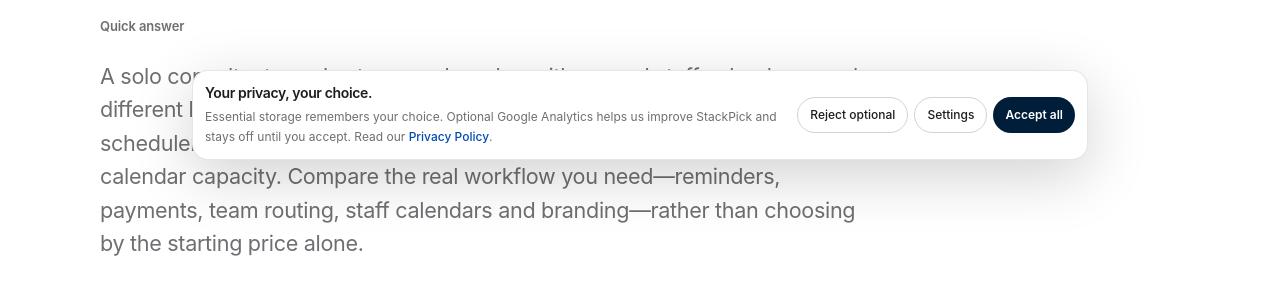
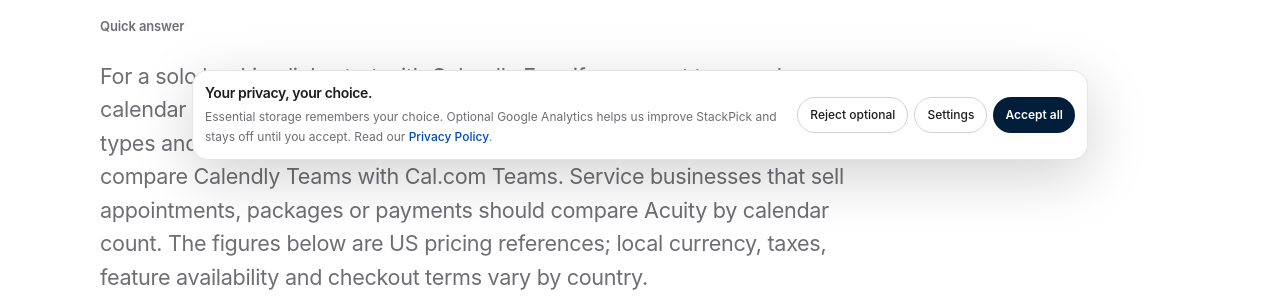
Before and after one commit to LinukaBandara/StackPick, a Next.js app: page /best/appointment-scheduling-software-pricing in a window 1280 px wide. Shown: the part 616-916 px from the top of the page. Built offline with nearby package versions, Linux system fonts and the light colour scheme; no server answers.

Commit message:
Make pricing guide quick answer more actionable

```diff
--- a/app/best/appointment-scheduling-software-pricing/page.tsx
+++ b/app/best/appointment-scheduling-software-pricing/page.tsx
@@ -25,7 +25,7 @@ export default function Page() {
         <p className="sp-eyebrow">Software pricing · Updated October 19, 2026</p>
         <h1 className="sp-display mt-4 max-w-4xl">Appointment scheduling software pricing: compare the cost of bookings</h1>
         <p className="sp-eyebrow mt-6">Quick answer</p>
-        <p className="sp-body-large mt-6 max-w-3xl">A solo consultant, a sales team and a salon with several staff calendars need different booking features. This comparison separates per-user meeting schedulers from appointment-business platforms that price by account and calendar capacity. Compare the real workflow you need—reminders, payments, team routing, staff calendars and branding—rather than choosing by the starting price alone.</p>
+        <p className="sp-body-large mt-6 max-w-3xl">For a solo booking link, start with Calendly Free if one event type and one calendar are enough, or compare Cal.com Individual if you need more event types and calendar connections. Teams needing round-robin routing should compare Calendly Teams with Cal.com Teams. Service businesses that sell appointments, packages or payments should compare Acuity by calendar count. The figures below are US pricing references; local currency, taxes, feature availability and checkout terms vary by country.</p>
 
         <section className="mt-10 overflow-x-auto rounded-2xl border border-[#d2d2d7]">
           <table className="w-full min-w-[850px] border-collapse text-left text-sm">
```
